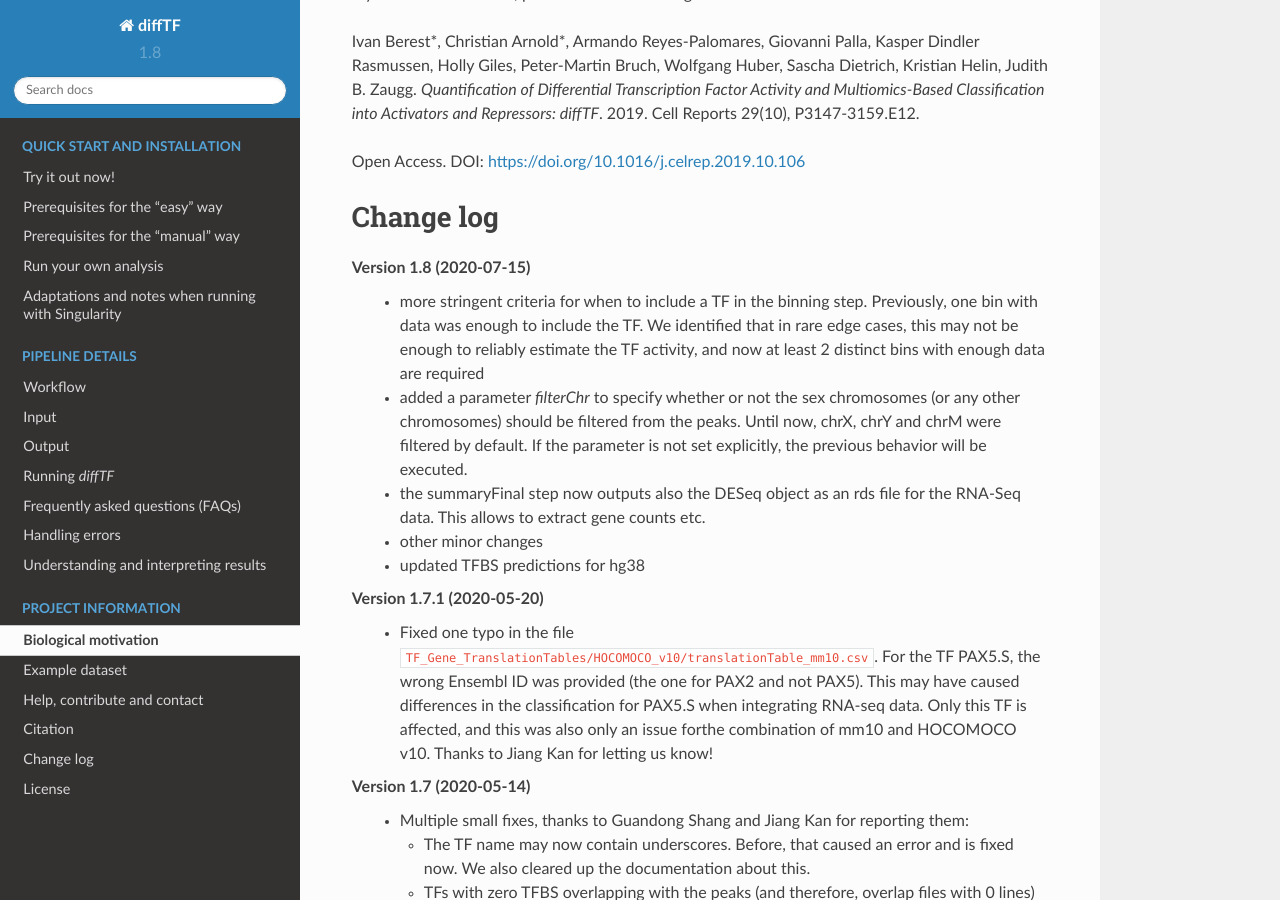
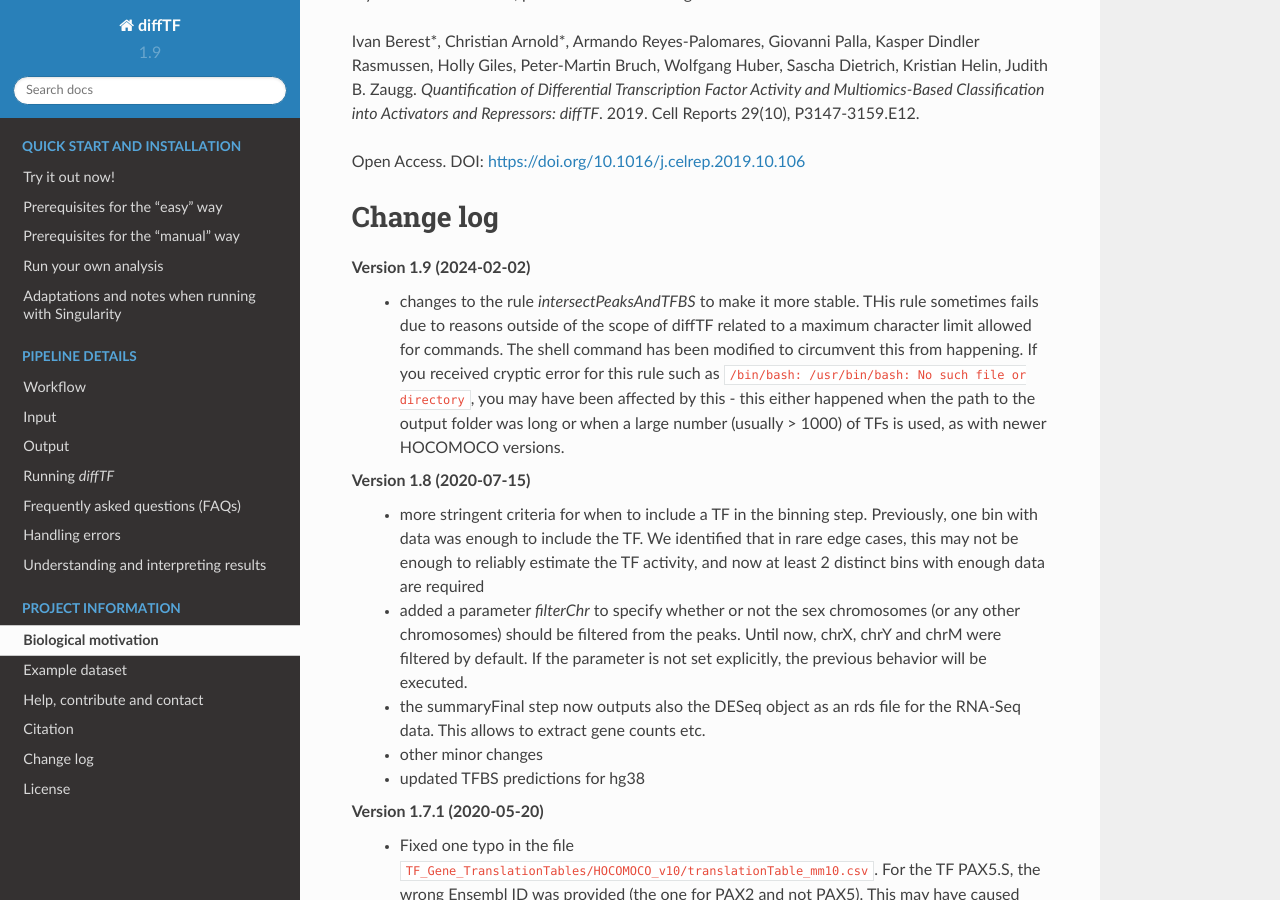
Before and after one commit to jfallmann/diffTF_Fork, a Sphinx documentation site: the page built from docs/projectInfo.rst, in a window 1280 px wide and 900 px high, scrolled down 2365 px. Built offline with Sphinx 7.4.7 and the Read the Docs theme 2.0.0, drawn with Linux system fonts in a browser that asks for light colours.

Commit message:
Updated docs

```diff
--- a/docs/chapter1.rst
+++ b/docs/chapter1.rst
@@ -92,7 +92,7 @@
 
         .. code-block:: Bash
 
-          snakemake --snakefile ../../src/Snakefile --cores 2 --configfile config.json \
+          snakemake --snakefile ../../../src/Snakefile --cores 2 --configfile config.json \
            --use-singularity --singularity-args "--bind /your/diffTF/path"
 
     Read in section :ref:`docs-singularityNotes` about the ``--bind`` option and what ``/your/diffTF/path`` means here , it is actually very easy!
--- a/docs/conf.py
+++ b/docs/conf.py
@@ -55,9 +55,9 @@
 # built documents.
 #
 # The short X.Y version.
-version = '1.8'
+version = '1.9'
 # The full version, including alpha/beta/rc tags.
-release = '1.8'
+release = '1.9'
 
 # The language for content autogenerated by Sphinx. Refer to documentation
 # for a list of supported languages.
--- a/docs/projectInfo.rst
+++ b/docs/projectInfo.rst
@@ -63,6 +63,9 @@
 
 Change log
 ============================
+Version 1.9 (2024-02-02)
+  - changes to the rule *intersectPeaksAndTFBS* to make it more stable. THis rule sometimes fails due to reasons outside of the scope of diffTF related to a maximum character limit allowed for commands. The shell command has been modified to circumvent this from happening. If you received cryptic error for this rule such as ``/bin/bash: /usr/bin/bash: No such file or directory``, you may have been affected by this - this either happened when the path to the output folder was long or when a large number (usually > 1000) of TFs is used, as with newer HOCOMOCO versions.
+
 Version 1.8 (2020-07-15)
   - more stringent criteria for when to include a TF in the binning step. Previously, one bin with data was enough to include the TF. We identified that in rare edge cases, this may not be enough to reliably estimate the TF activity, and now at least 2 distinct bins with enough data are required
   - added a parameter *filterChr* to specify whether or not the sex chromosomes (or any other chromosomes) should be filtered from the peaks. Until now, chrX, chrY and chrM were filtered by default. If the parameter is not set explicitly, the previous behavior will be executed.
```
